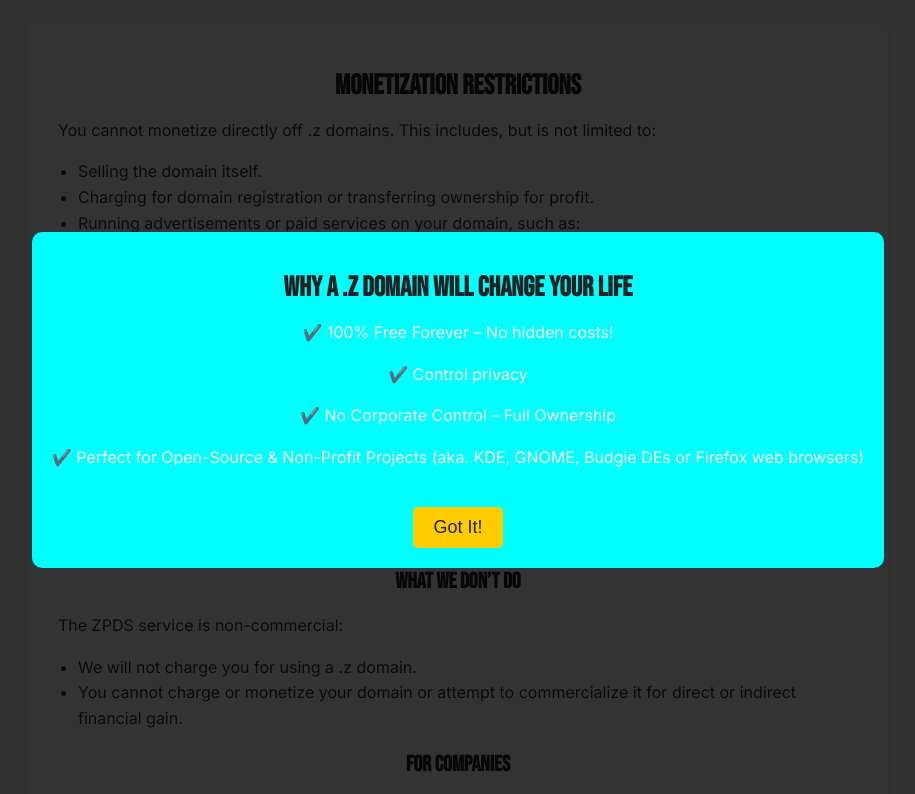
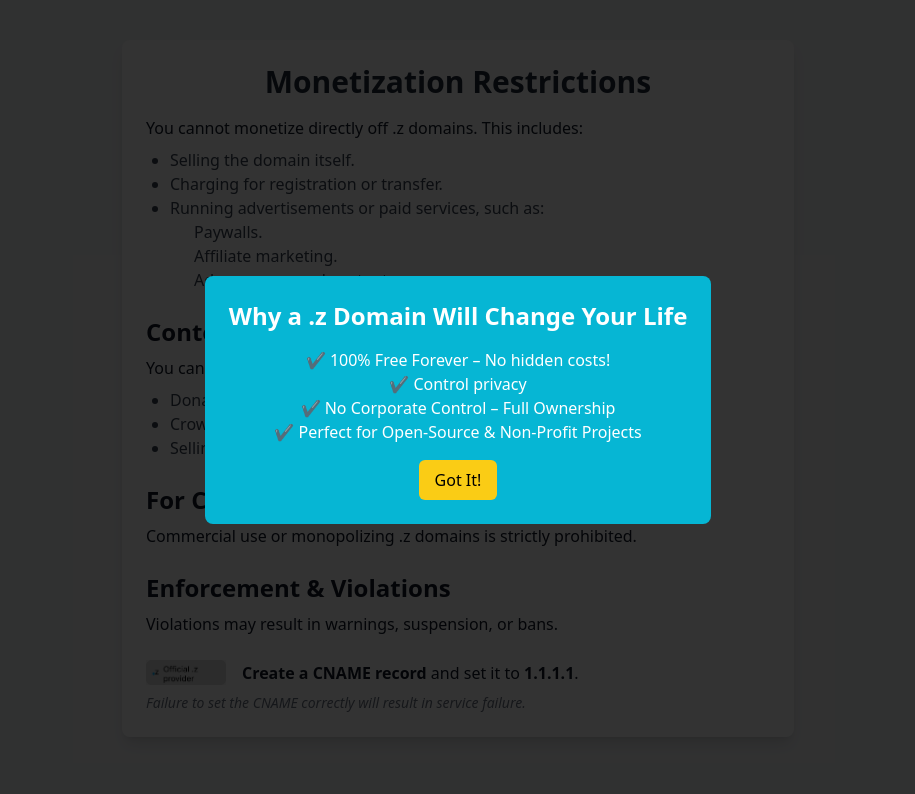
Before and after one commit to electric-otter/.z, a plain HTML site: page index.html in a window 1280 px wide. Shown: the top 794 px of the page, without its empty margins (182-1097 px from the left). Drawn offline with nearby package versions, Linux system fonts and the light colour scheme.

Commit message:
Update index.html

```diff
--- a/index.html
+++ b/index.html
@@ -5,168 +5,65 @@
     <meta name="viewport" content="width=device-width, initial-scale=1.0">
     <meta name="description" content=".z domains are free, decentralized, and perfect for non-commercial projects. Learn more about monetization restrictions and benefits.">
     <title>Register a .z Domain – It's Free and Worth It!</title>
-    <link href="https://fonts.googleapis.com/css2?family=Bebas+Neue&family=Inter:wght@300;400;600&display=swap" rel="stylesheet">
-    <style>
-        body {
-            font-family: 'Inter', sans-serif;
-            margin: 0;
-            padding: 20px;
-            background-color: #f9f9f9;
-            color: #333;
-            text-align: center;
-        }
-        .container {
-            max-width: 800px;
-            margin: auto;
-            background: #fff;
-            padding: 30px;
-            border-radius: 12px;
-            box-shadow: 0 4px 10px rgba(0, 0, 0, 0.1);
-            text-align: left;
-        }
-        h1, h2 {
-            font-family: 'Bebas Neue', sans-serif;
-            color: #222;
-            text-align: center;
-        }
-        h1 {
-            font-size: 28px;
-            margin-bottom: 10px;
-        }
-        h2 {
-            font-size: 22px;
-            margin-top: 20px;
-        }
-        p, ul {
-            font-size: 16px;
-            line-height: 1.6;
-        }
-        ul {
-            padding-left: 20px;
-        }
-        .badge {
-            display: flex;
-            align-items: center;
-            margin-top: 10px;
-        }
-        .badge img {
-            max-width: 100px;
-            height: auto;
-            margin-right: 10px;
-        }
-        .note {
-            font-style: italic;
-            color: #777;
-            text-align: center;
-        }
-        .slide-container {
-            position: fixed;
-            top: 0; left: 0;
-            width: 100%; height: 100%;
-            background: rgba(0, 0, 0, 0.8);
-            color: white;
-            display: flex;
-            justify-content: center;
-            align-items: center;
-            flex-direction: column;
-            opacity: 0;
-            transition: opacity 1s;
-            pointer-events: none;
-        }
-        .slide-container.show {
-            opacity: 1;
-            pointer-events: all;
-        }
-        .slide-content {
-            background: #00ffff;
-            padding: 20px;
-            border-radius: 10px;
-            max-width: 80%;
-            text-align: center;
-        }
-        button {
-            margin-top: 20px;
-            padding: 10px 20px;
-            font-size: 18px;
-            cursor: pointer;
-            border: none;
-            background-color: #ffcc00;
-            color: #222;
-            border-radius: 5px;
-        }
-        button:hover {
-            background-color: #ffdb4d;
-        }
-    </style>
+    <script src="https://cdn.tailwindcss.com"></script>
 </head>
-<body>
-
-    <div class="container">
-        <h1>Monetization Restrictions</h1>
-        <p>You cannot monetize directly off .z domains. This includes, but is not limited to:</p>
-        <ul>
+<body class="bg-gray-100 text-gray-900">
+    <div class="max-w-2xl mx-auto bg-white p-6 rounded-lg shadow-lg mt-10">
+        <h1 class="text-3xl font-bold text-center text-gray-800">Monetization Restrictions</h1>
+        <p class="mt-4">You cannot monetize directly off .z domains. This includes:</p>
+        <ul class="list-disc ml-6 mt-2 text-gray-700">
             <li>Selling the domain itself.</li>
-            <li>Charging for domain registration or transferring ownership for profit.</li>
-            <li>Running advertisements or paid services on your domain, such as:</li>
-            <ul>
+            <li>Charging for registration or transfer.</li>
+            <li>Running advertisements or paid services, such as:</li>
+            <ul class="list-circle ml-6">
                 <li>Paywalls.</li>
                 <li>Affiliate marketing.</li>
                 <li>Ads or sponsored content.</li>
             </ul>
         </ul>
 
-        <h2>Content Monetization</h2>
-        <p>While the domain itself cannot be monetized, you can still earn from content hosted on your .z domain through:</p>
-        <ul>
-            <li>Donations (e.g., Patreon or similar platforms).</li>
-            <li>Crowdfunding for your projects or services.</li>
-            <li>Selling digital goods, offering consulting, or providing paid services, provided the domain itself remains non-commercial.</li>
+        <h2 class="text-2xl font-semibold mt-6">Content Monetization</h2>
+        <p class="mt-2">You can still earn through:</p>
+        <ul class="list-disc ml-6 mt-2 text-gray-700">
+            <li>Donations (e.g., Patreon).</li>
+            <li>Crowdfunding for projects.</li>
+            <li>Selling digital goods or offering services.</li>
         </ul>
 
-        <h2>What We Don’t Do</h2>
-        <p>The ZPDS service is non-commercial:</p>
-        <ul>
-            <li>We will not charge you for using a .z domain.</li>
-            <li>You cannot charge or monetize your domain or attempt to commercialize it for direct or indirect financial gain.</li>
-        </ul>
+        <h2 class="text-2xl font-semibold mt-6">For Companies</h2>
+        <p class="mt-2">Commercial use or monopolizing .z domains is strictly prohibited.</p>
 
-        <h2>For Companies</h2>
-        <p>Monopolizing .z domains is strictly prohibited. If a company attempts to acquire multiple .z domains or uses them commercially (e.g., selling, leasing, or profiting directly), they will be permanently banned from the ZPDS service.</p>
+        <h2 class="text-2xl font-semibold mt-6">Enforcement & Violations</h2>
+        <p class="mt-2">Violations may result in warnings, suspension, or bans.</p>
 
-        <h2>Enforcement and Violations</h2>
-        <p>Violations may result in warnings, temporary suspension, or permanent bans. We reserve the right to suspend or revoke access to .z domains that violate this policy.</p>
-
-        <h2>MyDomains</h2>
-        <div class="badge">
-            <img src="Untitled.png" alt="MyDomains Badge">
-            <p><strong>Create a CNAME record</strong> and set it to <strong>1.1.1.1</strong>. This setting is required for functionality.</p>
+        <div class="flex items-center mt-6">
+            <img src="Untitled.png" alt="MyDomains Badge" class="w-20 h-auto mr-4">
+            <p><strong>Create a CNAME record</strong> and set it to <strong>1.1.1.1</strong>.</p>
         </div>
-        <p class="note">Failure to set the CNAME correctly will result in the service not working.</p>
+        <p class="italic text-gray-500 text-sm mt-2">Failure to set the CNAME correctly will result in service failure.</p>
     </div>
 
-    <!-- Modal Slide -->
-    <div class="slide-container" id="slide">
-        <div class="slide-content">
-            <h1>Why a .z Domain Will Change Your Life</h1>
-            <p>✔️ 100% Free Forever – No hidden costs!</p>
+    <div id="slide" class="fixed inset-0 bg-black bg-opacity-80 flex items-center justify-center text-white opacity-0 transition-opacity duration-1000 pointer-events-none">
+        <div class="bg-cyan-500 p-6 rounded-lg text-center max-w-lg">
+            <h1 class="text-2xl font-bold">Why a .z Domain Will Change Your Life</h1>
+            <p class="mt-4">✔️ 100% Free Forever – No hidden costs!</p>
             <p>✔️ Control privacy</p>
             <p>✔️ No Corporate Control – Full Ownership</p>
-            <p>✔️ Perfect for Open-Source & Non-Profit Projects (aka. KDE, GNOME, Budgie DEs or Firefox web browsers)</p>
-            <button onclick="closeSlide()">Got It!</button>
+            <p>✔️ Perfect for Open-Source & Non-Profit Projects</p>
+            <button onclick="closeSlide()" class="mt-4 bg-yellow-400 text-black px-4 py-2 rounded-md hover:bg-yellow-500">Got It!</button>
         </div>
     </div>
 
     <script>
         document.addEventListener("DOMContentLoaded", function() {
             setTimeout(() => {
-                document.getElementById("slide").classList.add("show");
+                document.getElementById("slide").classList.add("opacity-100", "pointer-events-auto");
             }, 1000);
         });
 
         function closeSlide() {
-            document.getElementById("slide").classList.remove("show");
+            document.getElementById("slide").classList.remove("opacity-100", "pointer-events-auto");
         }
     </script>
-
 </body>
 </html>
```
